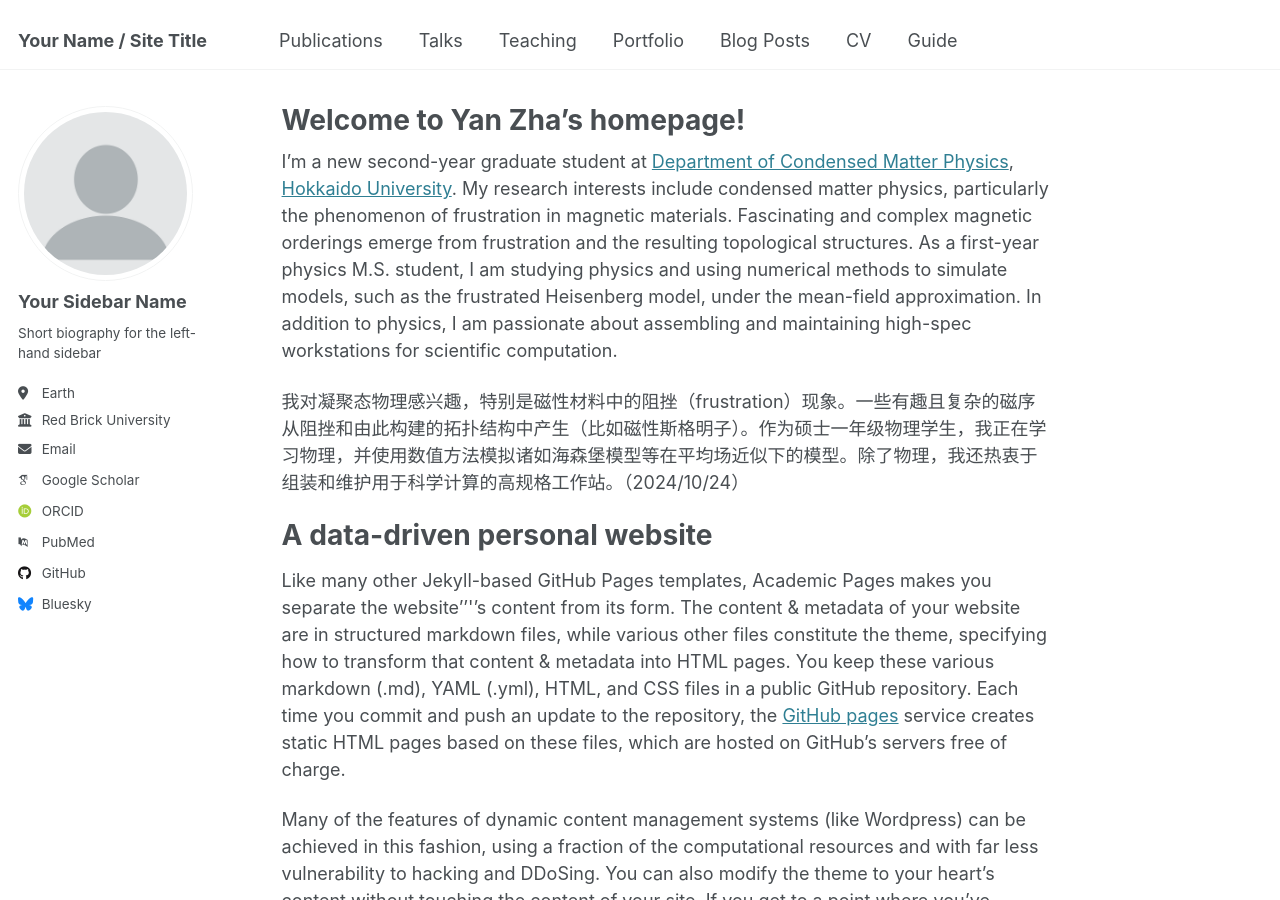
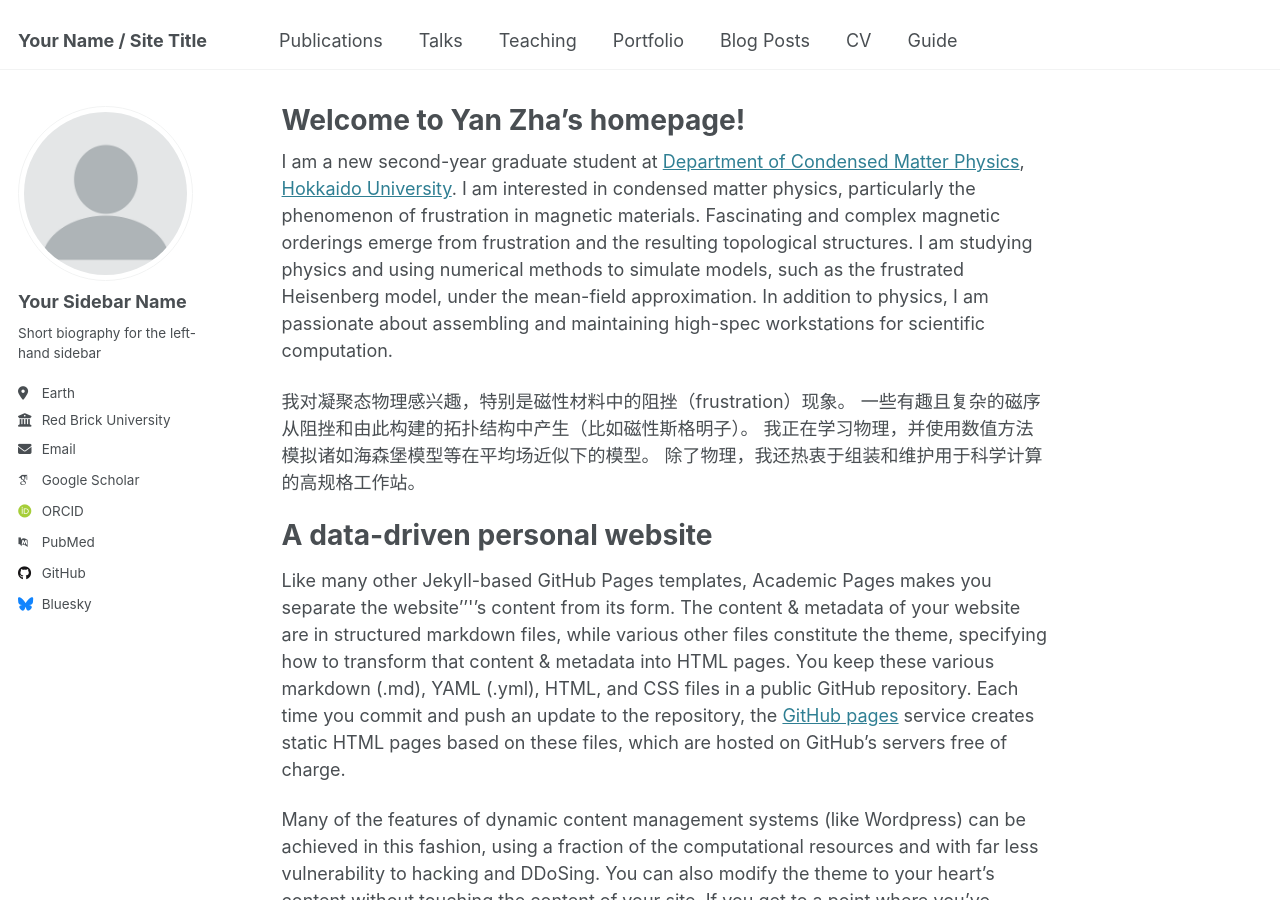
Before and after one commit to yzhacn/yzhacn.github.io, a Jekyll site: the page built from _pages/about.md, in a window 1280 px wide and 900 px high. Built offline with Jekyll 4.4.1, drawn with Linux system fonts in a browser that asks for light colours; some web fonts are replaced.

Commit message:
Update about.md

```diff
--- a/_pages/about.md
+++ b/_pages/about.md
@@ -7,10 +7,14 @@
   - /about.html
 ---
 
-I'm a new second-year graduate student at [Department of Condensed Matter Physics](https://www2.sci.hokudai.ac.jp/gs/dcmp), [Hokkaido University](https://www.hokudai.ac.jp/).
-My research interests include condensed matter physics, particularly the phenomenon of frustration in magnetic materials. Fascinating and complex magnetic orderings emerge from frustration and the resulting topological structures. As a first-year physics M.S. student, I am studying physics and using numerical methods to simulate models, such as the frustrated Heisenberg model, under the mean-field approximation. In addition to physics, I am passionate about assembling and maintaining high-spec workstations for scientific computation.
+I am a new second-year graduate student at [Department of Condensed Matter Physics](https://www2.sci.hokudai.ac.jp/gs/dcmp), [Hokkaido University](https://www.hokudai.ac.jp/).
+I am interested in condensed matter physics, particularly the phenomenon of frustration in magnetic materials. Fascinating and complex magnetic orderings emerge from frustration and the resulting topological structures.
+I am studying physics and using numerical methods to simulate models, such as the frustrated Heisenberg model, under the mean-field approximation. In addition to physics, I am passionate about assembling and maintaining high-spec workstations for scientific computation.
 
-我对凝聚态物理感兴趣，特别是磁性材料中的阻挫（frustration）现象。一些有趣且复杂的磁序从阻挫和由此构建的拓扑结构中产生（比如磁性斯格明子）。作为硕士一年级物理学生，我正在学习物理，并使用数值方法模拟诸如海森堡模型等在平均场近似下的模型。除了物理，我还热衷于组装和维护用于科学计算的高规格工作站。（2024/10/24）
+我对凝聚态物理感兴趣，特别是磁性材料中的阻挫（frustration）现象。
+一些有趣且复杂的磁序从阻挫和由此构建的拓扑结构中产生（比如磁性斯格明子）。
+我正在学习物理，并使用数值方法模拟诸如海森堡模型等在平均场近似下的模型。
+除了物理，我还热衷于组装和维护用于科学计算的高规格工作站。
 
 
 
```
